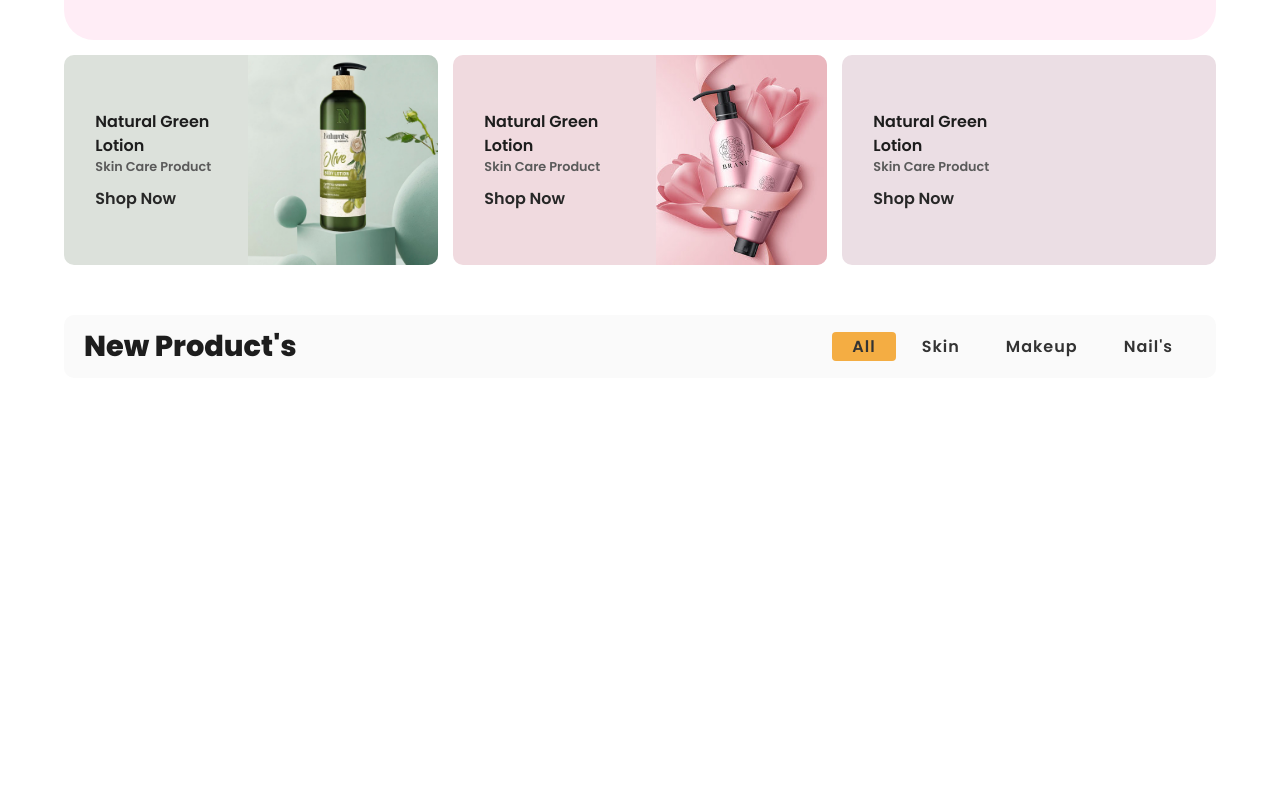
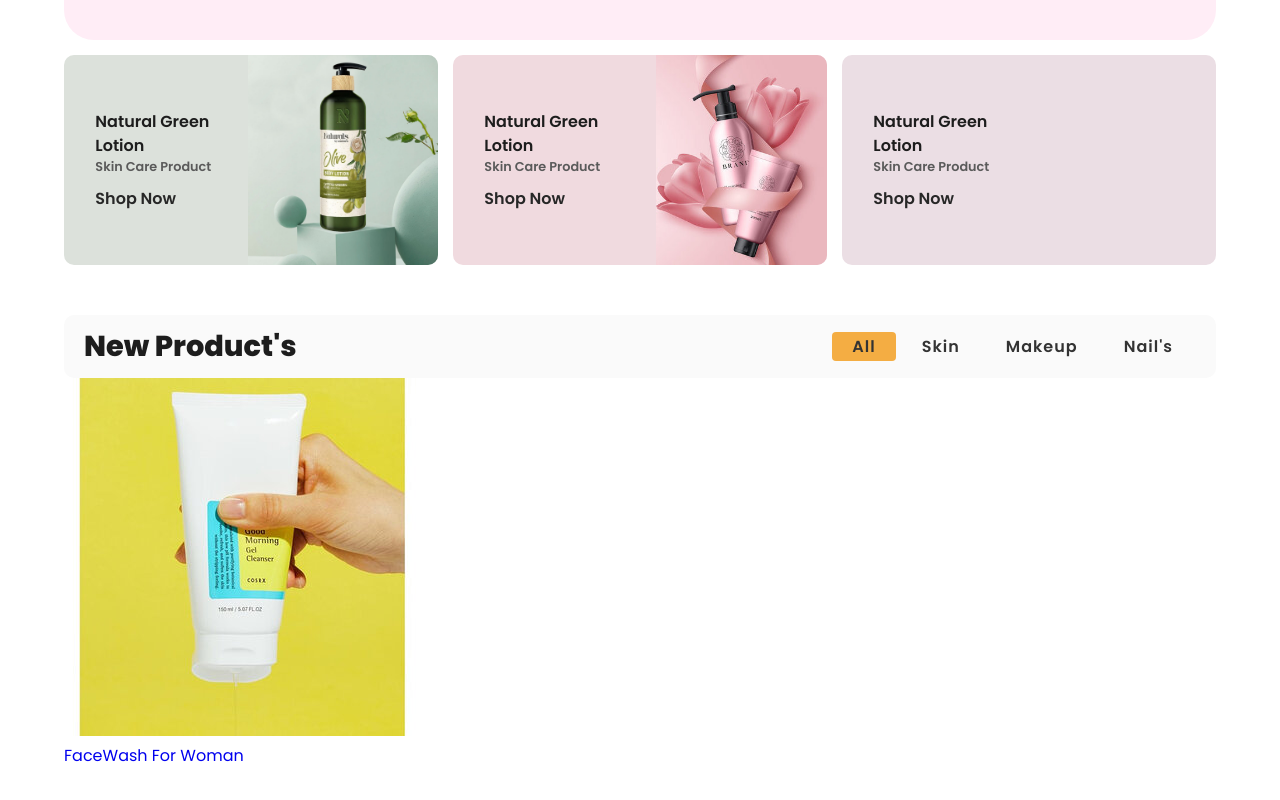
Before and after one commit to vinhtrinhtri/test, a plain HTML site: page index.html in a window 1280 px wide. Shown: the part 564-1364 px from the top of the page. Before the commit the page ends 992 px from the top, so only its background shows below. Drawn offline with Linux system fonts and the light colour scheme.

Commit message:
Update index & add img

```diff
--- a/index.html
+++ b/index.html
@@ -82,6 +82,16 @@
                     <li>Nail's</li>
                 </ul>
             </div>
+            <div class="new-product-container">
+                <div class="new-product-box">
+                    <a href="#" class="new-product-img">
+                        <img src="img/gel-rua-mat-cosrx-tram-tra-0-5-bha-co-do-ph-thap-150ml-3_img_358x358_843626_fit_center.jpg" alt="">
+                    </a>
+                    <div class="new-product-text">
+                        <a href="#" class="new-product-title">FaceWash For Woman</a>
+                    </div>
+                </div>
+            </div>
         </section>
 
         <script src="js/code.jquery.com_jquery-3.7.0.js"></script>
```
Also changed, not shown: img/gel-rua-mat-cosrx-tram-tra-0-5-bha-co-do-ph-thap-150ml-3_img_358x358_843626_fit_center.jpg (added).
